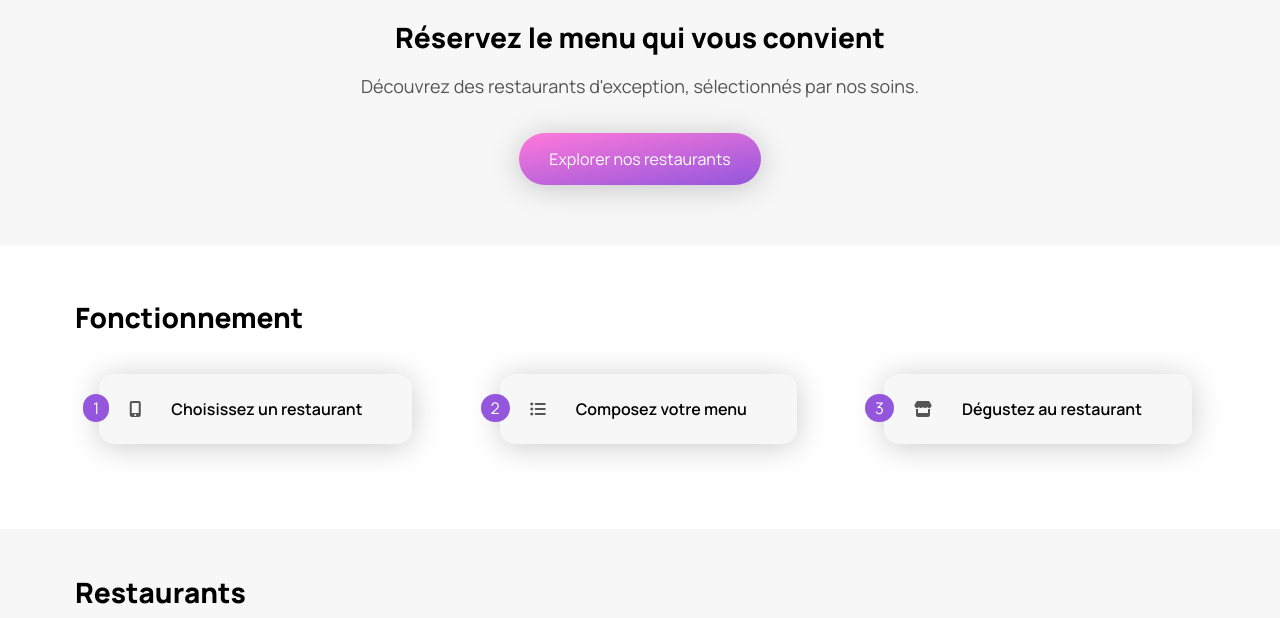
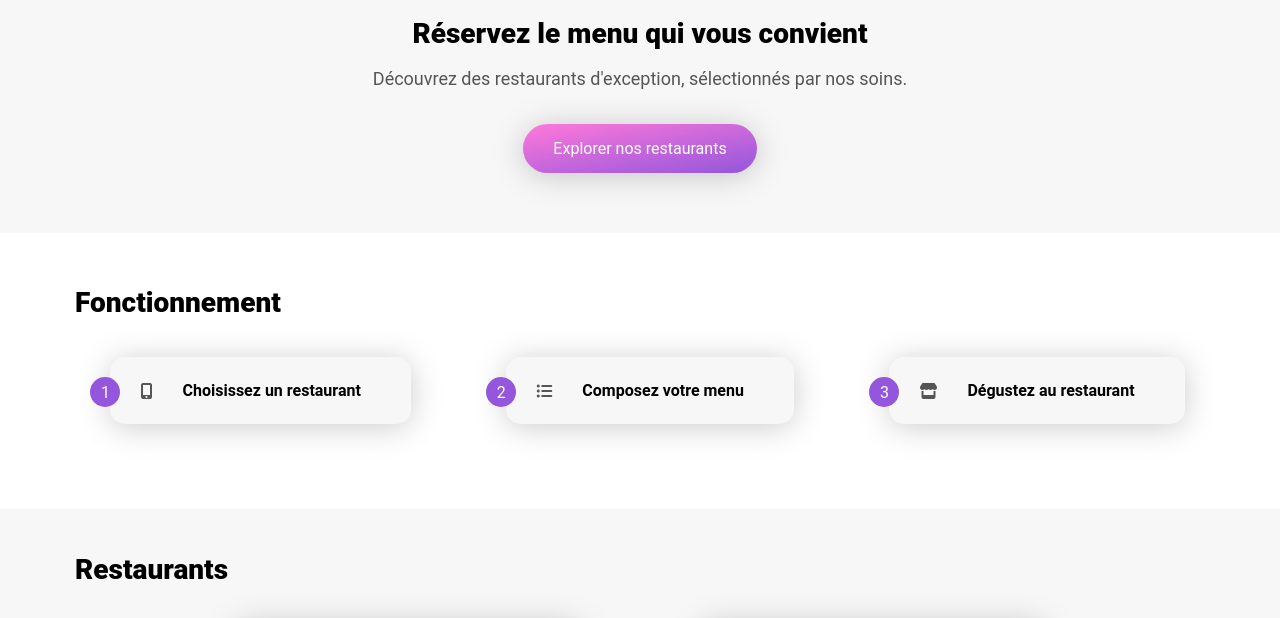
Before and after one commit to LauraRandon/ohmyfood, a plain HTML site: page index.html in a window 1280 px wide. Shown: the part 112-730 px from the top of the page. Drawn offline with Linux system fonts and the light colour scheme; grey boxes are pictures that could not be loaded.

Commit message:
add corrections

```diff
--- a/assets/css/style.css
+++ b/assets/css/style.css
@@ -1,5 +1,5 @@
 body {
-    font-family: 'Manrope', sans-serif;
+    font-family: 'Roboto', sans-serif;
     margin: 0;
     background-color: white;
 }
@@ -40,7 +40,6 @@ img {
     align-items: center;
     background-color: #EAEAEA;
     padding: 15px;
-
 }
 .texte-lieu {
     margin: 0;
@@ -72,10 +71,9 @@ img {
     transition: all .2s ease-in-out;
 }
 .cta:hover {
-    background: linear-gradient(170deg, #d952b3, #7036b6);
-    filter: drop-shadow(0px 3px 15px rgba(0, 0, 0, 0.3));
+    transform: scale(1.05);
+    filter: drop-shadow(0px 3px 15px rgba(0, 0, 0, 0.4));
 }
-
 .section2 {
     padding: 20px;
     margin-top: 10px;
@@ -94,11 +92,15 @@ img {
 .puce {
     color: white;
     border-radius: 25px;
-    padding: 3px 10px;
     background-color: #9356DC;
     margin: 35px -15px 0px 0px;
     position: relative;
     z-index: 1000;
+    width: 30px;
+    height: 30px;
+    display: flex;
+    justify-content: center;
+    align-items: center;
 }
 .div-card {
     display: flex;
@@ -110,6 +112,7 @@ img {
     width: 80%;
     margin: 15px 5px;
     filter: drop-shadow(0px 3px 15px rgba(0, 0, 0, 0.2));
+    transition: all .2s ease-in-out;
 }
 .div-card:hover {
     background-color: #F6EDFF;
@@ -207,7 +210,7 @@ img {
     padding: 20px 30px 30px 30px;
 }
 .img-footer {
-    width: 15%;
+    width: 30%;
     margin: 15px 0;
 }
 .div-nav-footer {
@@ -290,4 +293,7 @@ img {
     .h1-section3 {
         margin-left: 55px;
     }
+    .img-footer {
+        width: 15%;
+    }
 }
--- a/index.html
+++ b/index.html
@@ -37,7 +37,7 @@
             <div class="div-section2">
                 <article class="article">
                     <div class="div-puce">
-                        <p class="puce">1</p>
+                        <span class="puce">1</span>
                     </div>
                     <div class="div-card">
                         <i class="fa-solid fa-mobile-screen-button"></i>
@@ -46,7 +46,7 @@
                 </article>
                 <article class="article">
                     <div class="div-puce">
-                        <p class="puce">2</p>
+                        <span class="puce">2</span>
                     </div>
                     <div class="div-card">
                         <i class="fa-solid fa-list-ul"></i>
@@ -55,7 +55,7 @@
                 </article>
                 <article class="article">
                     <div class="div-puce">
-                        <p class="puce">3</p>
+                        <span class="puce">3</span>
                     </div>
                     <div class="div-card">
                         <i class="fa-sharp fa-solid fa-store"></i>
```
